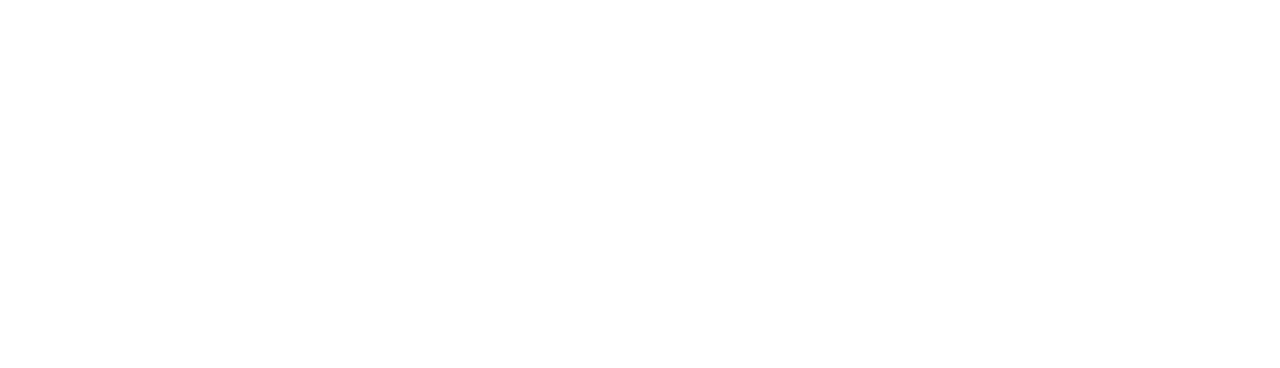
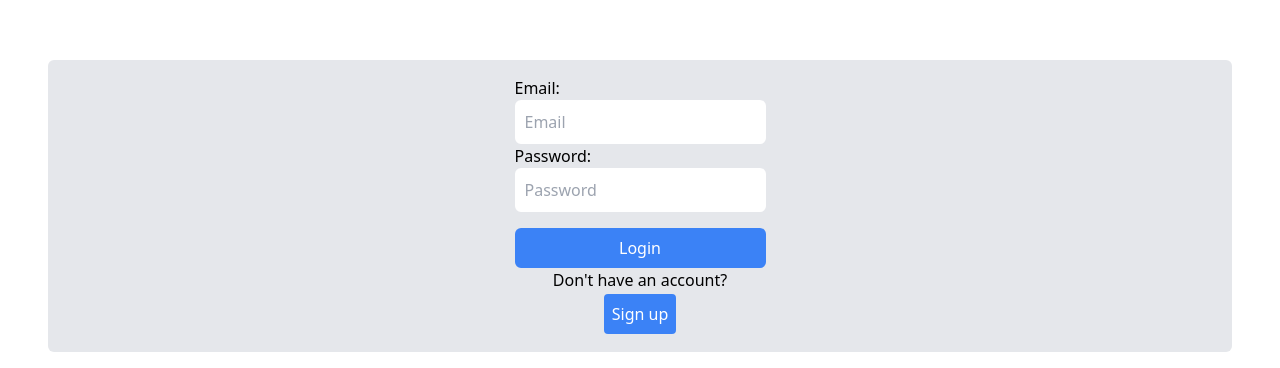
Before and after one commit to Prodigy3211/speak_it, a React (Create React App) app in the folder speakit-react-macbook/: page / in a window 1280 px wide. Shown: the part 1204-1572 px from the top of the page. Before the commit the page ends 800 px from the top, so only its background shows below. Built offline with nearby package versions, Linux system fonts and the light colour scheme; no server answers.

Commit message:
CSS Updates

```diff
--- a/speakit-react-macbook/src/components/SignUp.js
+++ b/speakit-react-macbook/src/components/SignUp.js
@@ -38,37 +38,39 @@ function SignUp(){
             navigate('/login');
 
 
-         //Send Profile Data to profiles table in Supabase
+        //  Send Profile Data to profiles table in Supabase
 
-        //  const { data: profileData, error: profileError } = await supabase
-        //  .from('profiles')
-        //  .insert([
-        //     {
-        //         user_id: userId, //userid from users table
-        //         username:username,
-        //     },
-        //  ]);
+         const { data: profileData, error: profileError } = await supabase
+         .from('profiles')
+         .insert([
+            {
+                user_id: data.user.id, //userid from users table
+                username:username,
+            },
+         ]);
 
-        //  if (!data?.user?.id){
-        //     setError('User ID is missing');
-        //     return;
-        //  }
+         if (!data?.user?.id){
+            setError('User ID is missing');
+            return;
+         }
 
-    //     if (profileError) {
-    //         console.error('Profile Insert Error', profileError);
-    //         setError(profileError.message);
-    //     } else{
-    //         setSuccess(true);
-    //         console.log('Sign Up Successful',profileData);
-    //         setTimeout(() => {
-    //             navigate('/login');
-    //         }, 2000);
-    // }
+        if (profileError) {
+            console.error('Profile Insert Error', profileError);
+            setError(profileError.message);
+        } else{
+            setSuccess(true);
+            console.log('Sign Up Successful',profileData);
+            setTimeout(() => {
+                navigate('/login');
+            }, 2000);
+    }
         }
     };
 
     return (
-        <form onSubmit={handleSignUp}>
+        <form onSubmit={handleSignUp} className='flex flex-col items-center justify-center bg-gray-200 mx-8 rounded-md p-4'>
+            <div>
+            <label>Username: </label>
             <input
                 type ='text'
                 placeholder='Username'
@@ -76,6 +78,9 @@ function SignUp(){
                 onChange={(e) => setUsername(e.target.value)}
                 required
             />
+        </div>
+        <div>
+            <label>Email: </label>
             <input
                 type='email'
                 placeholder='Email Address'
@@ -83,6 +88,9 @@ function SignUp(){
                 onChange={(e) => setEmail(e.target.value)}
                 required
             />
+        </div>
+        <div>
+            <label>Password: </label>
             <input
                 type='Password'
                 placeholder='Password'
@@ -90,9 +98,12 @@ function SignUp(){
                 onChange={(e) => setPassword(e.target.value)}
                 required
             />
+            </div>
+            <div>
             {error && <p className="text-red-600">{error}</p>}
             {success && <p className="text-green-500">{success}</p>}
-            <button type='submit'>Create Account</button>
+            <button className='bg-blue-500 text-white rounded-md p-2' type='submit'>Create Account</button>
+            </div>
         </form>
     );
 }
--- a/speakit-react-macbook/src/components/TopNavigation.js
+++ b/speakit-react-macbook/src/components/TopNavigation.js
@@ -9,8 +9,11 @@ import { useNavigate } from 'react-router-dom';
 
    return(
  <>
- <div className="text-center text-lg text-bold">
-    <h1>Speak Now Or Forever Hold Your Peace</h1>
+ <div>
+ <div className="flex flex-row text-center text-md text-bold items-center justify-center gap-4">
+      <img src='/speak-itHeader.png' alt='Speak It Logo' className='w-32' onClick={() => navigate('/dashboard')}/>
+    <h1 className='text-2xl'>Speak Now Or Forever Hold Your Peace</h1>
+ </div>
  </div>
  <div className='bg-gray-200 border-1 border-gray-300 rounded-lg flex justify-center gap-8'>
     <FontAwesomeIcon icon={faUser} onClick={() => navigate('/my-profile')} />
--- a/speakit-react-macbook/src/pages/Login/Login.js
+++ b/speakit-react-macbook/src/pages/Login/Login.js
@@ -4,7 +4,7 @@ import supabase from '../../server/supabaseClient';
 
 //Allows a user to enter their username and password
 //If successful, will redirect to "My Profile page"
-console.log(supabase);
+
 
 function Login() {
   const [email, setEmail] = useState('');
@@ -37,25 +37,55 @@ function Login() {
   };
 
   return (
+    <>
+    <div>
+    <div>
+      <img src='/speak-itHeader.png' alt='Speak It Logo' className='w-full'/>
+    </div>
+    <div className='flex flex-col items-center justify-center bg-gray-200 mx-8 rounded-md p-4'>
     <form onSubmit={handleLogin}>
-      <input
+      <div>
+      <label>Email: </label>
+      </div>
+      <div><input
         type='email'
         placeholder='Email'
         value={email}
         onChange={(e) => setEmail(e.target.value)}
         required
-      />
+        className='border-2 border-white bg-white rounded-md p-2'
+        />
+        </div>
+        <div>
+          <div>
+          <label>Password: </label>
+          </div>
       <input
         type='password'
         placeholder='Password'
         value={password}
         onChange={(e) => setPassword(e.target.value)}
         required
-      />
+        className='border-2 border-white bg-white rounded-md p-2'
+        />
+        </div>
+        <div className='flex flex-col items-center justify-center'>
       {error && <p className="text-red-600">{error}</p>}
       {success && <p className="text-green-500">{success}</p>}
-      <button type='submit'>Login</button>
+      <button type='submit'
+        className='bg-blue-500 text-white rounded-md p-2 w-full mt-4'
+      >Login</button>
+      <p>Don't have an account?</p>
+        <div>
+        <button onClick={() => navigate('/Signup')}
+          className='bg-blue-500 border-2 border-solid text-white p-2 rounded-md w-full'
+          >Sign up</button>
+        </div>
+      </div>
     </form>
+    </div>
+    </div>
+        </>
   );
 }
 
--- a/speakit-react-macbook/src/pages/Profile/EditProfile.js
+++ b/speakit-react-macbook/src/pages/Profile/EditProfile.js
@@ -2,7 +2,7 @@ import { useState } from "react";
 import supabase from "../../server/supabaseClient";
 
 const EditProfile = ({userProfile, setProfile, setEditing}) => {
-    const [displayname , setDisplayName] = useState(userProfile?.displayName || " ");
+    const [username , setUserName] = useState(userProfile?.username || " ");
     const [bio, setBio] = useState(userProfile?.bio || "");
     const [loading, setLoading] = useState(false);
     const [error, setError] =useState(null);
@@ -30,7 +30,8 @@ const EditProfile = ({userProfile, setProfile, setEditing}) => {
 
         const { data, error } = await supabase
         .from('profiles')
-        .update({displayname: displayname, bio:bio})
+        .update({username:username,
+             bio:bio})
         .eq("user_id", user.id)
         .single();
     if (error) {
@@ -43,22 +44,34 @@ const EditProfile = ({userProfile, setProfile, setEditing}) => {
     setLoading(false);
     };
         return(
+            <div className='flex flex-col items-center justify-center mx-8 rounded-md p-4 border-2 border-black border-solid'>
             <form onSubmit={handleProfileUpdate}>
+                <div>
                 <label>
-                Display name:
-                <input type="varchar" value={displayname} onChange={(e)=> setDisplayName(e.target.value)}></input>
+                Username:
+                <input type="varchar" value={username} onChange={(e)=> setUserName(e.target.value)} className='border-2 border-black bg-white rounded-md p-2'></input>
                 </label>
+                </div>
+                <div>
                 <label>
                 Bio:
-                <input type="varchar" value={bio} onChange={(e)=> setBio(e.target.value)}></input>
+                <input type="varchar" value={bio} onChange={(e)=> setBio(e.target.value)} className='border-2 border-black bg-white rounded-md p-2'></input>
                 </label>
-                <button type="submit" disabled={loading}>
+                </div>
+                <div>
+                <button type="submit" disabled={loading}
+                className='bg-blue-500 text-white rounded-md p-2 w-full mt-4'
+                >
                 {loading? "Updating..." : "Save"}
                 </button>
+                </div>
+                <div>
                 <button type="button" onClick={() => setEditing(false)}>
                 Cancel
                 </button>
+                </div>
             </form>
+            </div>
 );
 
 };
--- a/speakit-react-macbook/src/pages/Profile/Profile.js
+++ b/speakit-react-macbook/src/pages/Profile/Profile.js
@@ -55,6 +55,8 @@ const Profile = () => {
     return <p>Profile is loading...</p>;
   }
 
+  console.log(userProfile);
+
   return (
     <div><TopNavigation />
     <div>
@@ -62,13 +64,28 @@ const Profile = () => {
         <EditProfile profile={userProfile} setProfile = {setUserProfile} setEditing={setEditing} />
       ): (
         <>
-          <h1>Welcome, {userProfile?.displayname || "User"}!</h1>
+        <div className='flex flex-col items-centermx-8 rounded-md p-4'>
+          <div className='text-2xl font-bold'>
+            <h1>Welcome, {userProfile?.username || "User"}!</h1>
+          </div>
+          <div>
+            <div className='text-lg font-bold mt-4'>
+            <label>Bio</label>
+            </div>
           <p>{userProfile?.bio || "No Bio Available."}</p>
-          <p>Email: {userProfile?.email || "No Email associated with this account"}</p>
+          </div>
+          <div>
           <button onClick={() => setEditing (true)}>Edit Profile</button>
+          </div>
+          <div>
+          <p className='text-lg font-bold mt-4'>Stats:</p>
+          <p>Votes: {userProfile?.votes || "0"}</p>
+          <p>Claims: {userProfile?.claims || "0"}</p>
+          <p>Comments: {userProfile?.comments || "0"}</p>
+          </div>
+        </div>
         </>
       )}
-
       <LogoutButton />
     </div>
     </div>
```
